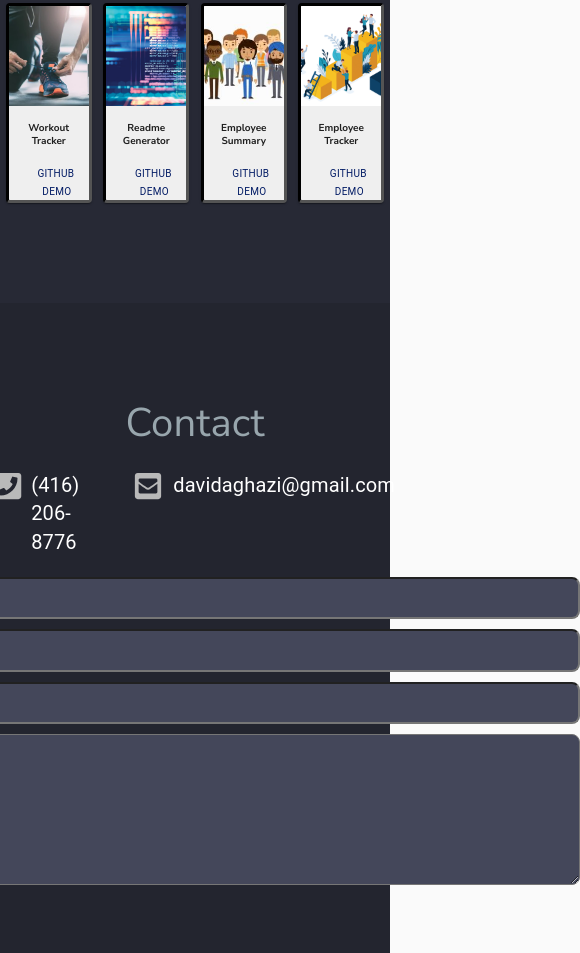
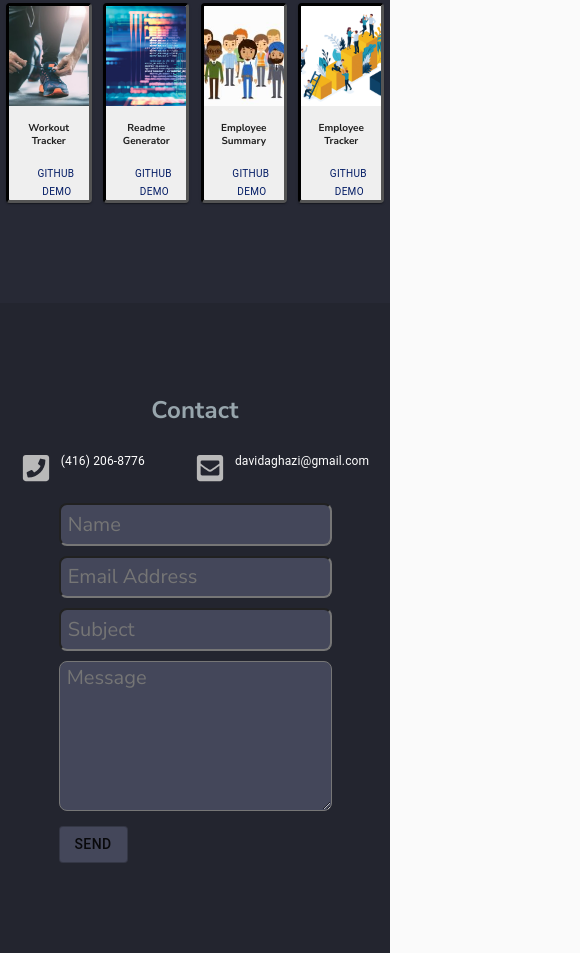
Before and after one commit to dghazi12/Portfolio, a Gatsby site: page / in a window 390 px wide. Shown: the part 2393-3346 px from the top of the page, 580 px wide, since content can reach past the window. Built offline with nearby package versions, Linux system fonts and the light colour scheme; Gatsby itself is replaced by a stand-in of ours.

Commit message:
contact page responsiveness

```diff
--- a/src/components/Contact/contact.css
+++ b/src/components/Contact/contact.css
@@ -14,11 +14,12 @@
   font-size: 40px;
   line-height: 41px;
   font-style: normal;
-  font-weight: 500;
+  font-weight: 600;
   color: #98a6ad;
   display: flex;
   justify-content: center;
   padding-top: 100px;
+  padding-bottom: 20px;
 }
 
 .phone-icon {
@@ -37,44 +38,104 @@
 
 .name-form {
   background-color: #44475a;
-  width: 770px;
+  width: 60vw;
+  height: 42.5px;
+  border-radius: 8px;
+  font-size: 20px;
+  color: #ffffff;
+  margin-top: 20px;
+  margin-bottom: 10px;
+  font-family: "Nunito Sans";
+}
+
+.email-form {
+  background-color: #44475a;
+  width: 60vw;
   height: 42.5px;
   border-radius: 8px;
   font-size: 20px;
   color: #ffffff;
   margin-bottom: 10px;
+  font-family: "Nunito Sans";
 }
 
-.email-form {
+.subject-form {
   background-color: #44475a;
-  width: 770px;
+  width: 60vw;
   height: 42.5px;
   border-radius: 8px;
   font-size: 20px;
   color: #ffffff;
   margin-bottom: 10px;
-}
-
-.subject-form {
-  background-color: #44475a;
-  width: 770px;
-  height: 42.5px;
-  border-radius: 8px;
-  font-size: 20px;
-  color: #ffffff;
-  margin-bottom: 10px;
+  font-family: "Nunito Sans";
 }
 
 .message-form {
   background-color: #44475a;
-  width: 770px;
+  width: 60vw;
   height: 150.5px;
   border-radius: 8px;
   font-size: 20px;
   color: #ffffff;
   margin-bottom: 10px;
+  font-family: "Nunito Sans";
 }
 
 .send-button:hover {
   color: #795548;
 }
+
+@media screen and (max-width: 1000px) {
+  .contact-header {
+    font-size: 28px;
+    line-height: 25px;
+  }
+  .phone-icon {
+    font-size: 16px;
+  }
+
+  .email-icon {
+    font-size: 16px;
+  }
+
+  .name-form {
+    width: 70vw;
+  }
+
+  .email-form {
+    width: 70vw;
+  }
+
+  .subject-form {
+    width: 70vw;
+  }
+
+  .message-form {
+    width: 70vw;
+  }
+}
+
+@media screen and (max-width: 600px) {
+  .contact-header {
+    font-size: 24px;
+    line-height: 14px;
+  }
+
+  .phone-icon {
+    font-size: 14px;
+  }
+
+  .email-icon {
+    font-size: 14px;
+  }
+}
+
+@media screen and (max-width: 600px) {
+  .phone-icon {
+    font-size: 12px;
+  }
+
+  .email-icon {
+    font-size: 12px;
+  }
+}
```
